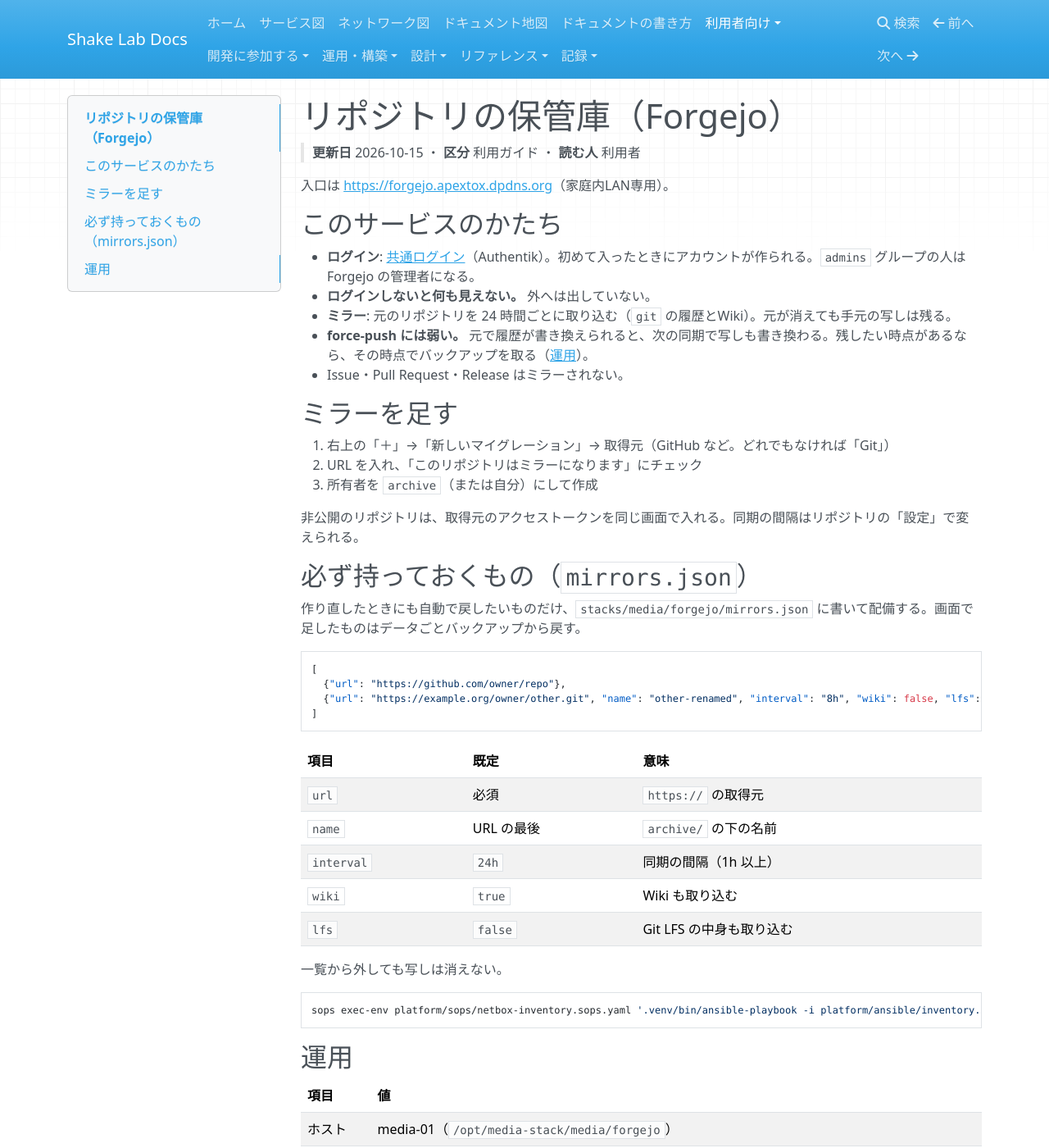
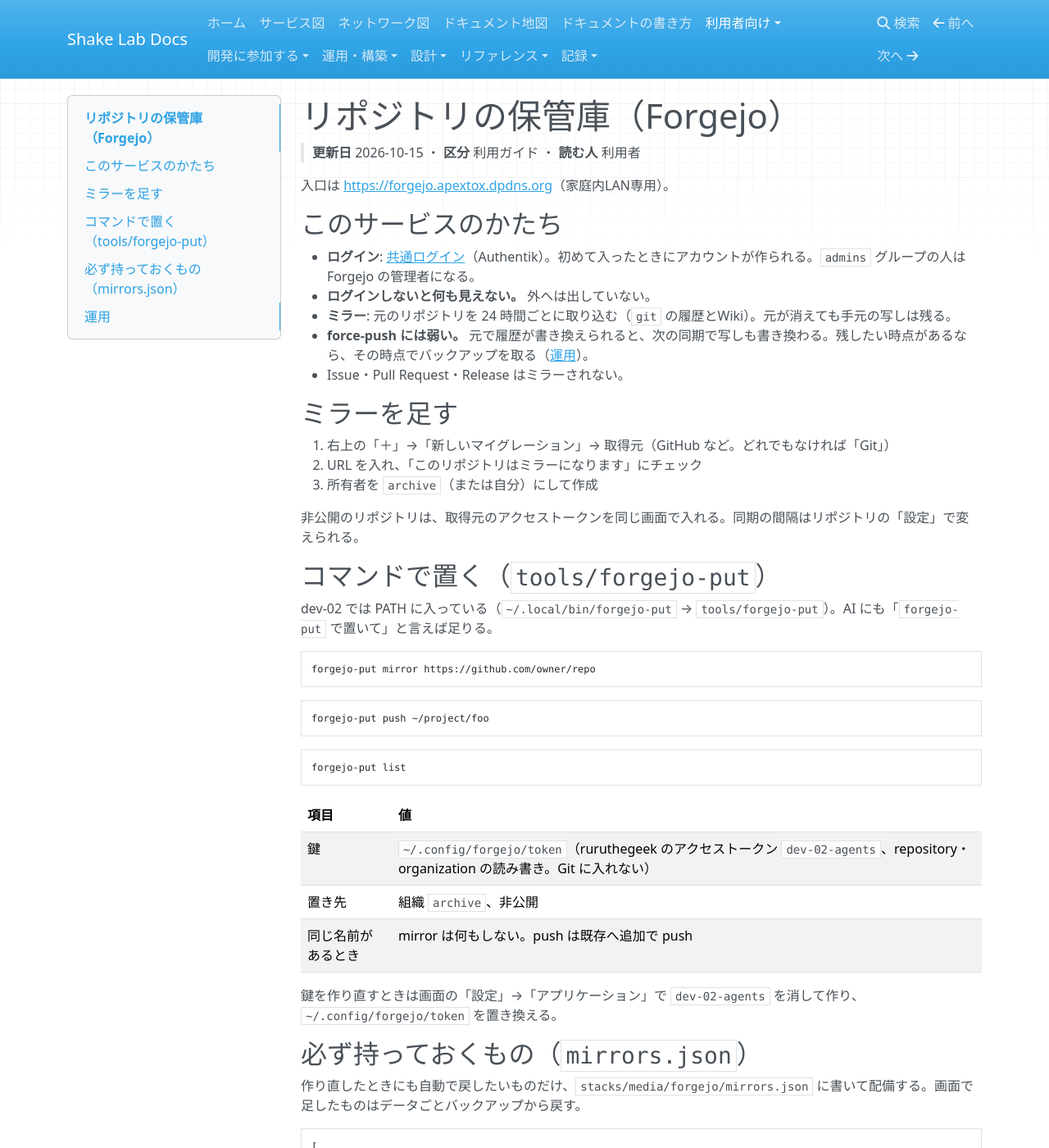
Before and after one commit to rurutheGeek/shake-cloud, an MkDocs documentation site: the page built from docs/services/forgejo.md, in a window 1280 px wide and 1400 px high. Shown: the whole window at 82% size. Built offline with MkDocs 1.6.1, drawn with Linux system fonts in a browser that asks for light colours; nearby versions of some CDN libraries; a script that is not in the unit is left out.

Commit message:
feat(forgejo): どの AI からも使える forgejo-put（mirror・push・list）を足す
鍵（ruruthegeek のアクセストークン）は dev-02 の ~/.config/forgejo/token に
置き、Git には入れない。push の鍵は remote に保存しない。

Co-Authored-By: Claude Opus 5.5 <noreply@anthropic.com>

````diff
--- a/docs/services/forgejo.md
+++ b/docs/services/forgejo.md
@@ -29,6 +29,30 @@ tags:
 3. 所有者を `archive`（または自分）にして作成
 
 非公開のリポジトリは、取得元のアクセストークンを同じ画面で入れる。同期の間隔はリポジトリの「設定」で変えられる。
+
+## コマンドで置く（`tools/forgejo-put`）
+
+dev-02 では PATH に入っている（`~/.local/bin/forgejo-put` → `tools/forgejo-put`）。AI にも「`forgejo-put` で置いて」と言えば足りる。
+
+```bash
+forgejo-put mirror https://github.com/owner/repo
+```
+
+```bash
+forgejo-put push ~/project/foo
+```
+
+```bash
+forgejo-put list
+```
+
+| 項目 | 値 |
+|---|---|
+| 鍵 | `~/.config/forgejo/token`（ruruthegeek のアクセストークン `dev-02-agents`、repository・organization の読み書き。Git に入れない） |
+| 置き先 | 組織 `archive`、非公開 |
+| 同じ名前があるとき | mirror は何もしない。push は既存へ追加で push |
+
+鍵を作り直すときは画面の「設定」→「アプリケーション」で `dev-02-agents` を消して作り、`~/.config/forgejo/token` を置き換える。
 
 ## 必ず持っておくもの（`mirrors.json`）
 
````
Also changed, not shown: docs/operations/handover.md (+1 -1 lines), 1 other file.
